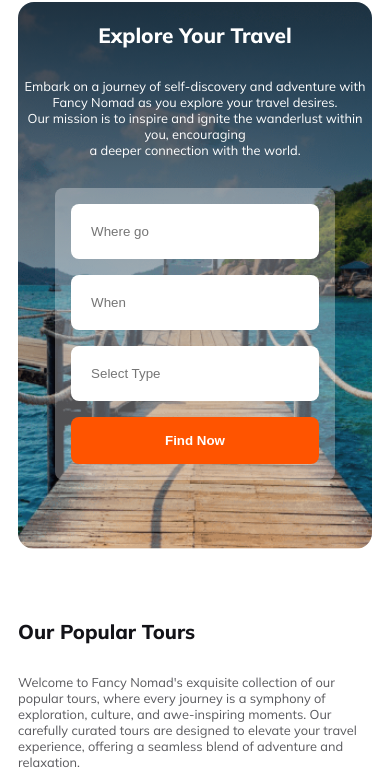
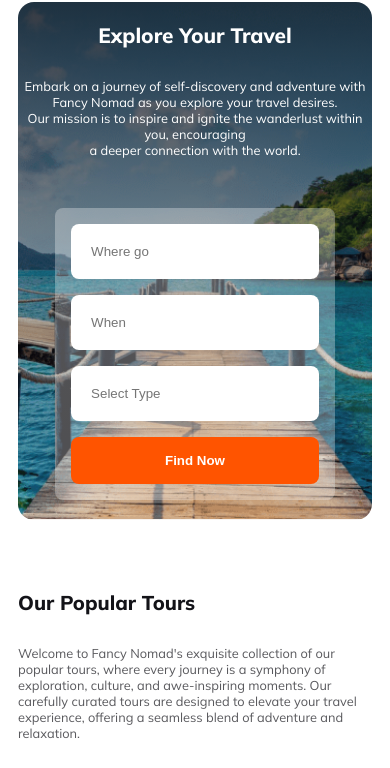
Before and after one commit to Srabosthy23/Fancy-Nomad, a plain HTML site: page index.html in a window 390 px wide. Shown: the part 76-844 px from the top of the page. Drawn offline with Linux system fonts and the light colour scheme.

Commit message:
correction added

```diff
--- a/style/responsive.css
+++ b/style/responsive.css
@@ -27,6 +27,7 @@
         border-radius: 16px;
         padding-top: 20px;
         padding-bottom: 20px;
+        height: 100%;
         /* width: 60vw; */
     }
 
@@ -45,8 +46,7 @@
         flex-direction: column;
         gap: 16px;
         width: 70%;
-        margin-top: 30px;
-        /* margin-top: 60px; */
+        margin-top: 50px;
     }
 
     /* popular tour section */
```
